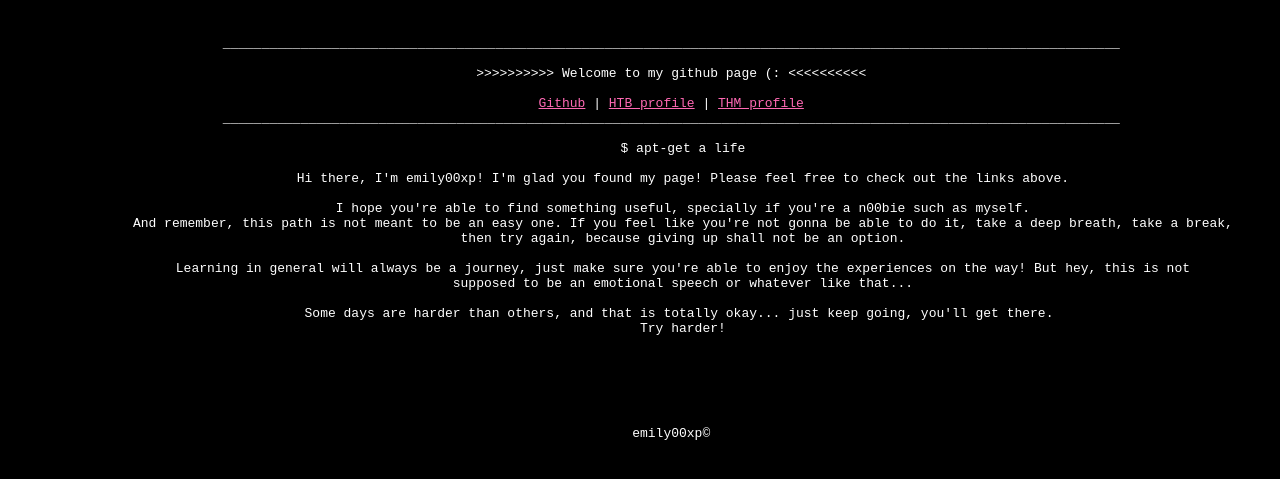
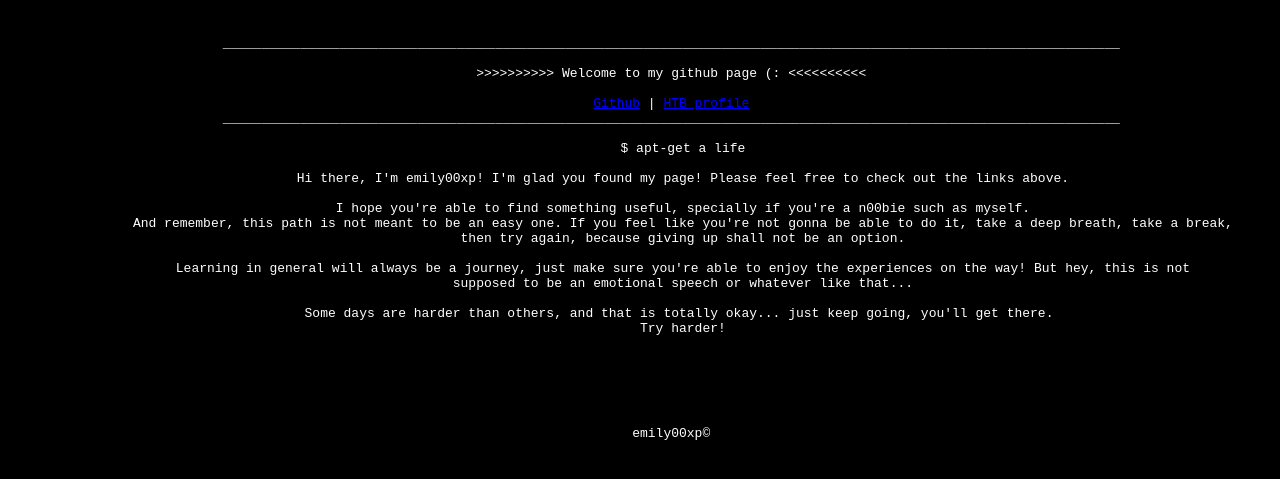
Before and after one commit to emily00xp/P1nkH47.github.io, a plain HTML site: page index.html in a window 1280 px wide. Shown: the part 179-658 px from the top of the page. Drawn offline with Linux system fonts and the light colour scheme.

Commit message:
Update index.html

```diff
--- a/index.html
+++ b/index.html
@@ -2,7 +2,7 @@
 <!DOCTYPE html>
 <html lang="eng">
   <head>
-    <title>Emilyn</title>
+    <title>hi</title>
 	<meta name="viewport" content="width=device-width, initial-scale=1">
 	<meta name="description" content="emily00xp :)" />
 	<meta name="keywords" content="#" />
@@ -18,10 +18,10 @@
         width: 50%;
       }
       a:link{
-        color: hotpink;
+        color: blue;
       }
       a:visited{
-        color: hotpink;
+        color: blue;
       }
       a:hover{
         color: rgb(2, 218, 9);
@@ -39,7 +39,7 @@
 
         >>>>>>>>>> Welcome to my github page (: <<<<<<<<<<
 
-        <a href="https://github.com/emily00xp">Github</a> | <a href="https://app.hackthebox.com/profile/628917">HTB profile</a> | <a href="#">THM profile</a>
+        <a href="https://github.com/emily00xp">Github</a> | <a href="https://app.hackthebox.com/profile/628917">HTB profile</a>
         ___________________________________________________________________________________________________________________
 
            $ apt-get a life
```
